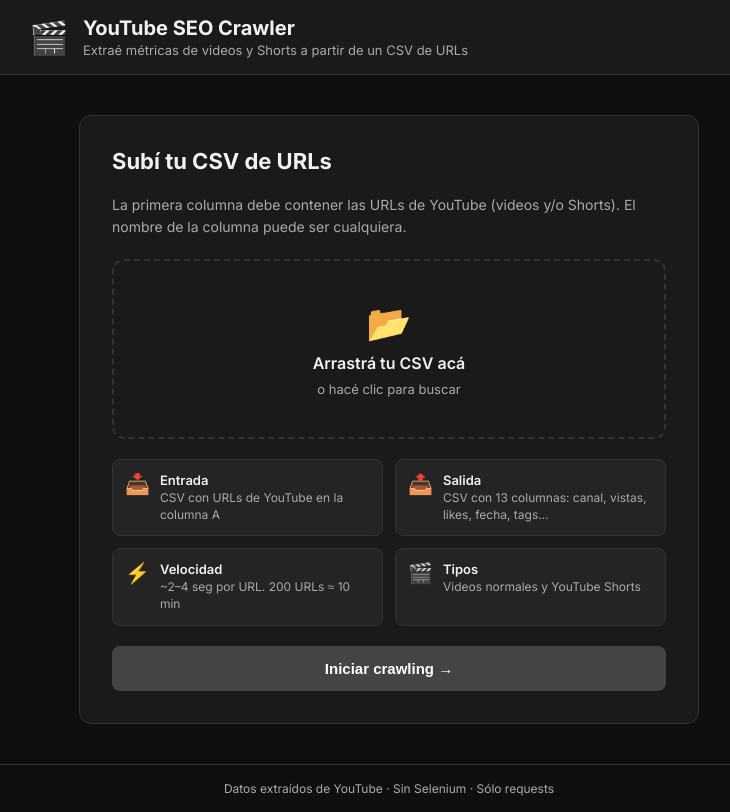
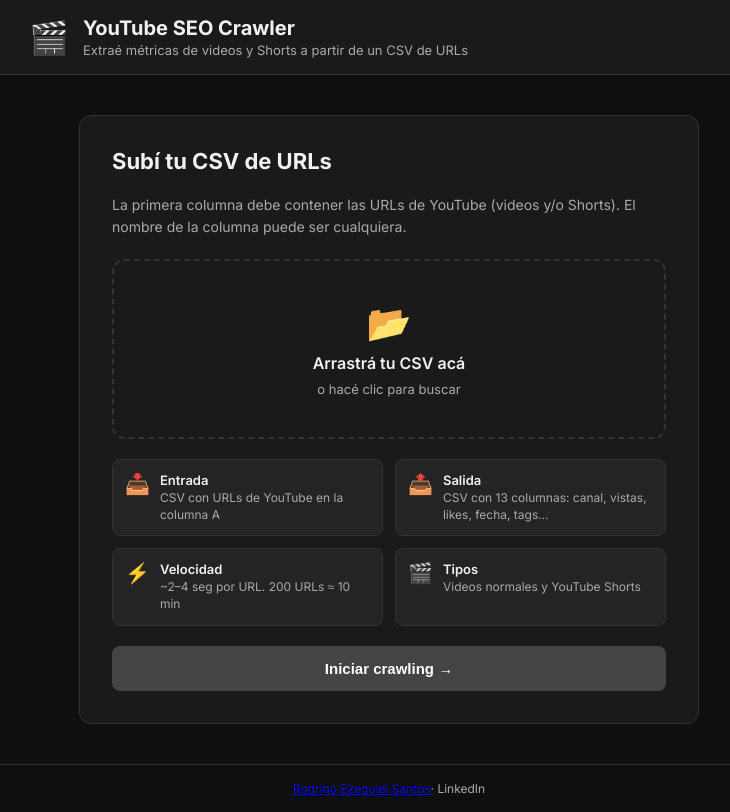
Before and after one commit to santosrodrigoezequiel/yt-crawler, a React (Create React App) app in the folder frontend/: page / in a window 1280 px wide. Shown: the whole page, without its empty margins (251-981 px from the left). Built offline with nearby package versions, Linux system fonts and the light colour scheme; no server answers.

Commit message:
correcciones_v1.0

```diff
--- a/frontend/src/App.js
+++ b/frontend/src/App.js
@@ -107,8 +107,12 @@
       </main>
 
       <footer className="footer">
-        <p>Datos extraídos de YouTube · Sin Selenium · Sólo requests</p>
-      </footer>
+<p>
+  <a href="https://www.linkedin.com/in/santosrodrigoezequiel/" target="_blank" rel="noreferrer">
+    Rodrigo Ezequiel Santos
+  </a>
+   · LinkedIn
+</p>      </footer>
     </div>
   );
 }
```
